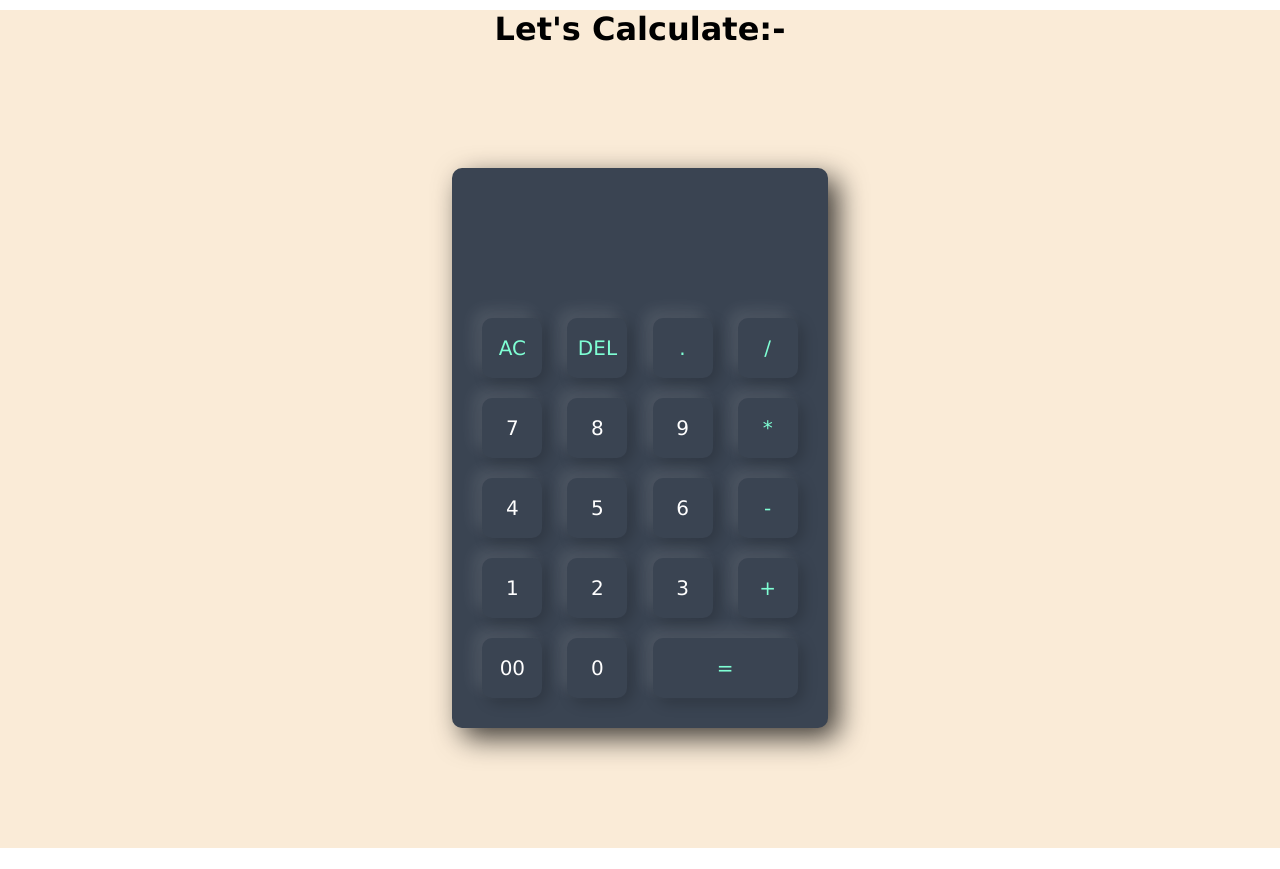
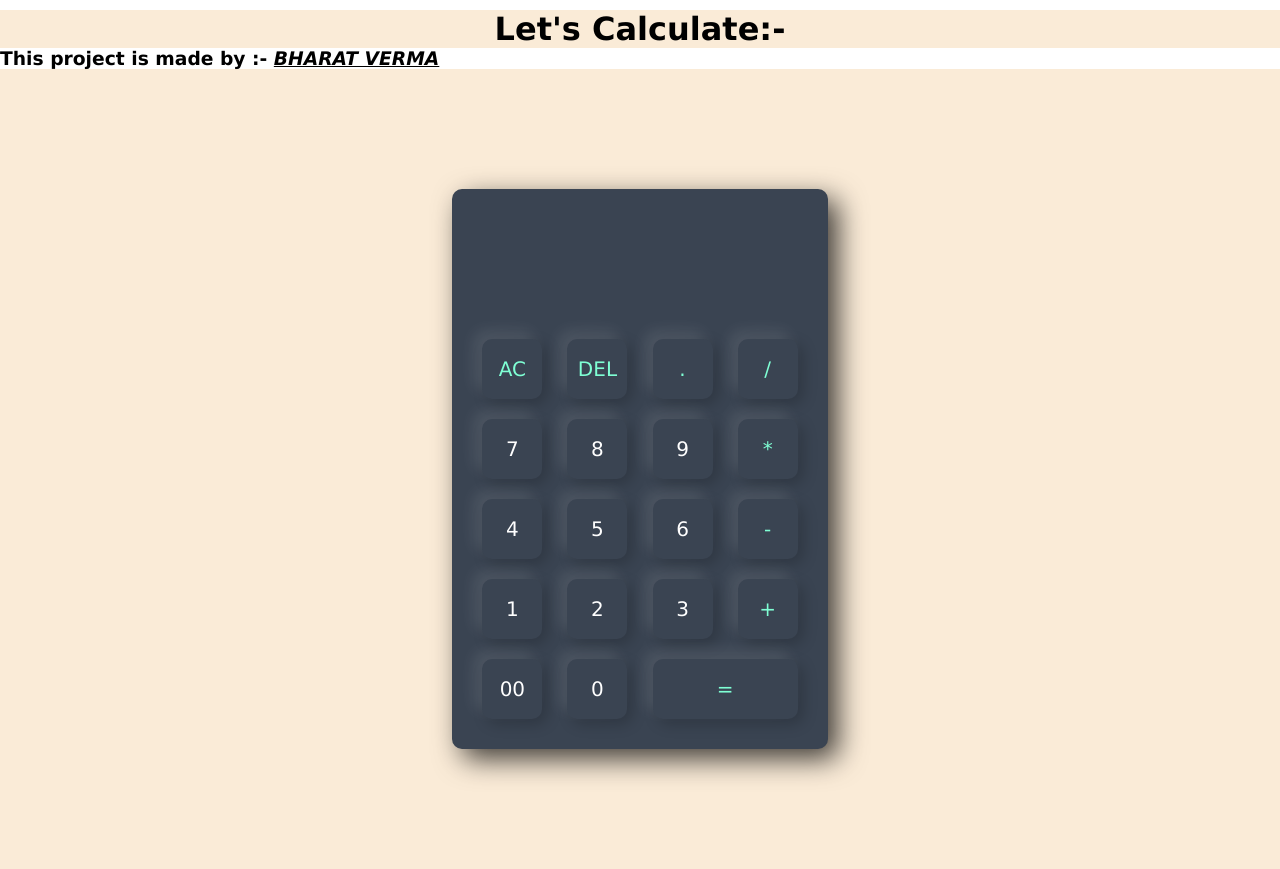
Before and after one commit to Bharat-vivek/CODSOFT, a plain HTML site: page index.htm in a window 1280 px wide. Before the commit the page ends 848 px from the top, so only its background shows below. Drawn offline with Linux system fonts and the light colour scheme.

Commit message:
Update index.htm

```diff
--- a/index.htm
+++ b/index.htm
@@ -10,6 +10,7 @@
 
 <body>
     <h1> Let's Calculate:-</h1>
+    <h3>This project is made by :- <i> <u>BHARAT VERMA</i></u></h3>
     <div class="container">
 
         <div class="calculator">
```
